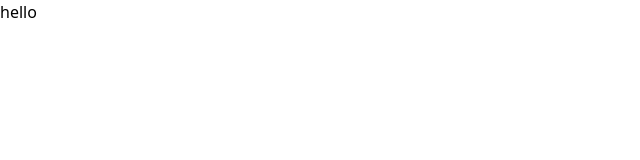
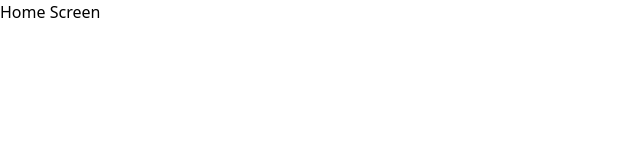
Before and after one commit to gcamaci/Fake-store, a React (Vite) app: page / in a window 1280 px wide. Shown: the top 160 px of the page, without its empty margins (0-640 px from the left). Built offline with nearby package versions, Linux system fonts and the light colour scheme.

Commit message:
router is working

```diff
--- a/src/App.jsx
+++ b/src/App.jsx
@@ -1,17 +1,9 @@
-
 import './App.css'
-
+import { router } from "./router"
+import { RouterProvider } from 'react-router-dom'
 function App() {
 
-
-  return (
-    <>
-      <div className='text-3xl'>
-        hello
-      </div>
-
-    </>
-  )
+  return <RouterProvider router={router} />
 }
 
 export default App
--- /dev/null
+++ b/src/pages/HomeScreen/HomeScreen.jsx
@@ -0,0 +1,11 @@
+import { Link } from "react-router-dom";
+
+const HomeScreen = () => {
+    return (
+        <div>
+            Home Screen
+        </div>
+    )
+}
+
+export default HomeScreen;
--- /dev/null
+++ b/src/pages/Product/ProductScreen.jsx
@@ -0,0 +1,9 @@
+const ProductScreen = () => {
+    return (
+        <div>
+            Product Page
+        </div>
+    )
+}
+
+export default ProductScreen
--- /dev/null
+++ b/src/router/index.js
@@ -0,0 +1 @@
+export * from "./router";
--- /dev/null
+++ b/src/router/router.jsx
@@ -0,0 +1,14 @@
+import { createBrowserRouter } from "react-router-dom";
+import HomeScreen from "../pages/HomeScreen/HomeScreen";
+import ProductScreen from "../pages/Product/ProductScreen";
+
+export const router = createBrowserRouter([
+    {
+      path: "/",
+      element: <HomeScreen />
+    },
+    {
+      path: "/product",
+      element: <ProductScreen />
+    }
+]);
```
Also changed, not shown: src/pages/index.js (added).
